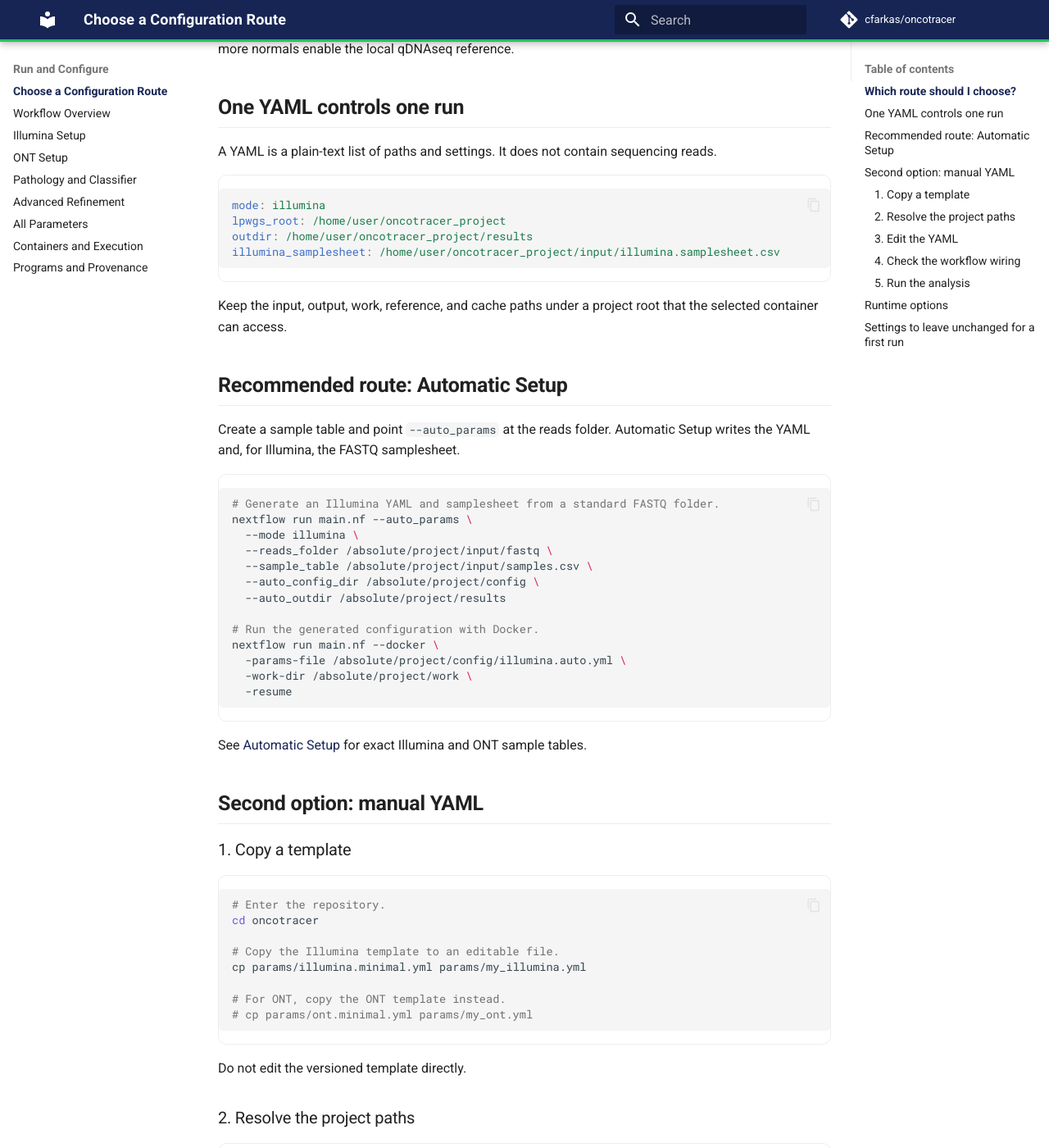
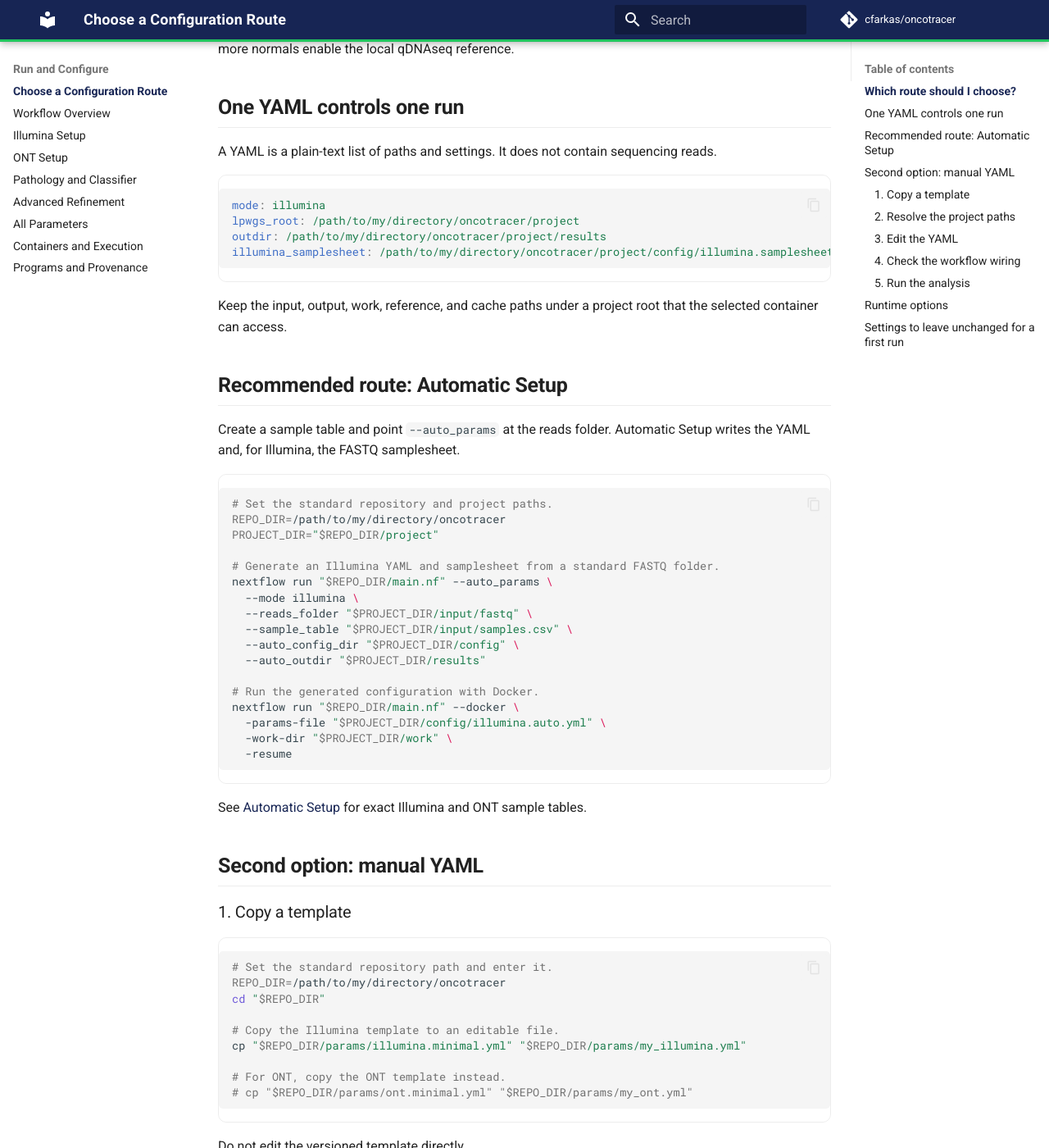
Before and after one commit to cfarkas/oncotracer, an MkDocs documentation site: the page built from docs/configuration.md, in a window 1280 px wide and 1400 px high, scrolled down 995 px. Shown: the whole window at 82% size. Built offline with MkDocs 1.6.1 and Material for MkDocs 9.7.7, drawn with Linux system fonts in a browser that asks for light colours; comment, search, counter and statistics services are not loaded; some of the changed text lies outside the part shown.

Commit message:
Docs: standardize configuration paths

````diff
--- a/docs/configuration.md
+++ b/docs/configuration.md
@@ -27,9 +27,9 @@ A YAML is a plain-text list of paths and settings. It does not contain sequencin
 
 ```yaml
 mode: illumina
-lpwgs_root: /home/user/oncotracer_project
-outdir: /home/user/oncotracer_project/results
-illumina_samplesheet: /home/user/oncotracer_project/input/illumina.samplesheet.csv
+lpwgs_root: /path/to/my/directory/oncotracer/project
+outdir: /path/to/my/directory/oncotracer/project/results
+illumina_samplesheet: /path/to/my/directory/oncotracer/project/config/illumina.samplesheet.csv
 ```
 
 Keep the input, output, work, reference, and cache paths under a project root that the selected container can access.
@@ -39,18 +39,22 @@ Keep the input, output, work, reference, and cache paths under a project root th
 Create a sample table and point `--auto_params` at the reads folder. Automatic Setup writes the YAML and, for Illumina, the FASTQ samplesheet.
 
 ```bash
+# Set the standard repository and project paths.
+REPO_DIR=/path/to/my/directory/oncotracer
+PROJECT_DIR="$REPO_DIR/project"
+
 # Generate an Illumina YAML and samplesheet from a standard FASTQ folder.
-nextflow run main.nf --auto_params \
+nextflow run "$REPO_DIR/main.nf" --auto_params \
   --mode illumina \
-  --reads_folder /absolute/project/input/fastq \
-  --sample_table /absolute/project/input/samples.csv \
-  --auto_config_dir /absolute/project/config \
-  --auto_outdir /absolute/project/results
+  --reads_folder "$PROJECT_DIR/input/fastq" \
+  --sample_table "$PROJECT_DIR/input/samples.csv" \
+  --auto_config_dir "$PROJECT_DIR/config" \
+  --auto_outdir "$PROJECT_DIR/results"
 
 # Run the generated configuration with Docker.
-nextflow run main.nf --docker \
-  -params-file /absolute/project/config/illumina.auto.yml \
-  -work-dir /absolute/project/work \
+nextflow run "$REPO_DIR/main.nf" --docker \
+  -params-file "$PROJECT_DIR/config/illumina.auto.yml" \
+  -work-dir "$PROJECT_DIR/work" \
   -resume
 ```
 
@@ -61,14 +65,15 @@ See [Automatic Setup](auto_params.md) for exact Illumina and ONT sample tables.
 ### 1. Copy a template
 
 ```bash
-# Enter the repository.
-cd oncotracer
+# Set the standard repository path and enter it.
+REPO_DIR=/path/to/my/directory/oncotracer
+cd "$REPO_DIR"
 
 # Copy the Illumina template to an editable file.
-cp params/illumina.minimal.yml params/my_illumina.yml
+cp "$REPO_DIR/params/illumina.minimal.yml" "$REPO_DIR/params/my_illumina.yml"
 
 # For ONT, copy the ONT template instead.
-# cp params/ont.minimal.yml params/my_ont.yml
+# cp "$REPO_DIR/params/ont.minimal.yml" "$REPO_DIR/params/my_ont.yml"
 ```
 
 Do not edit the versioned template directly.
@@ -76,10 +81,13 @@ Do not edit the versioned template directly.
 ### 2. Resolve the project paths
 
 ```bash
+# Set the standard repository path.
+REPO_DIR=/path/to/my/directory/oncotracer
+
 # Print the absolute repository and project paths.
-realpath .
-realpath project
-realpath project/input
+realpath "$REPO_DIR"
+realpath "$REPO_DIR/project"
+realpath "$REPO_DIR/project/input"
 ```
 
 Use absolute paths in the YAML.
@@ -88,7 +96,7 @@ Use absolute paths in the YAML.
 
 ```bash
 # Open the copied Illumina YAML.
-nano params/my_illumina.yml
+nano /path/to/my/directory/oncotracer/params/my_illumina.yml
 ```
 
 Save with `Ctrl+O`, press Enter, and exit with `Ctrl+X`. Do not use tabs.
@@ -96,17 +104,23 @@ Save with `Ctrl+O`, press Enter, and exit with `Ctrl+X`. Do not use tabs.
 ### 4. Check the workflow wiring
 
 ```bash
+# Set the standard repository path.
+REPO_DIR=/path/to/my/directory/oncotracer
+
 # Validate parameters and workflow connections without running the analysis tools.
-nextflow run main.nf -stub-run --docker \
-  -params-file params/my_illumina.yml
+nextflow run "$REPO_DIR/main.nf" -stub-run --docker \
+  -params-file "$REPO_DIR/params/my_illumina.yml"
 ```
 
 ### 5. Run the analysis
 
 ```bash
+# Set the standard repository path.
+REPO_DIR=/path/to/my/directory/oncotracer
+
 # Run or resume the manual Illumina YAML with Docker.
-nextflow run main.nf --docker \
-  -params-file params/my_illumina.yml \
+nextflow run "$REPO_DIR/main.nf" --docker \
+  -params-file "$REPO_DIR/params/my_illumina.yml" \
   -resume
 ```
 
````
